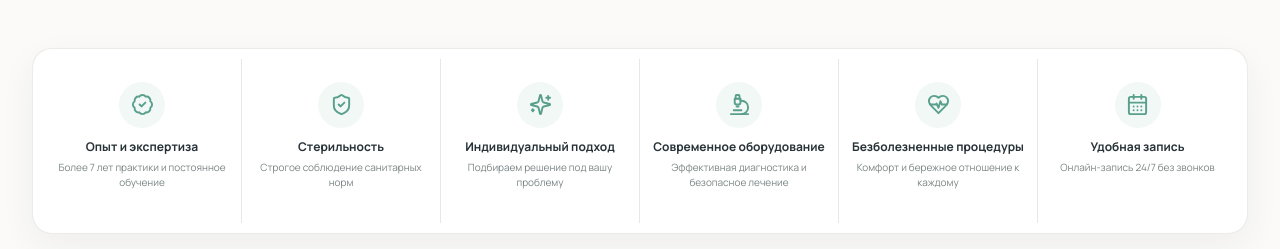
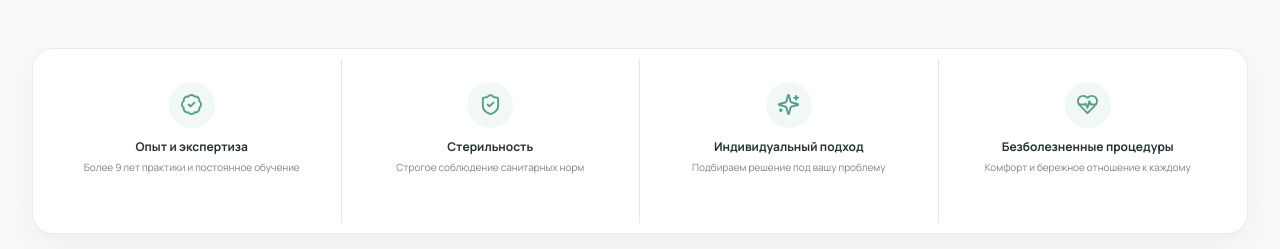
Before and after one commit to kurguzenko132/mama, a Next.js app: page / in a window 1280 px wide. Shown: the part 703-952 px from the top of the page. Built offline with nearby package versions, Linux system fonts and the light colour scheme; no server answers.

Commit message:
feat: refine advantages section

```diff
--- a/src/content/site-content.ts
+++ b/src/content/site-content.ts
@@ -12,12 +12,10 @@ export const navigation = [
 ] as const;
 
 export const advantages = [
-  ["BadgeCheck", "Опыт и экспертиза", "Более 7 лет практики и постоянное обучение"],
+  ["BadgeCheck", "Опыт и экспертиза", "Более 9 лет практики и постоянное обучение"],
   ["ShieldCheck", "Стерильность", "Строгое соблюдение санитарных норм"],
   ["Sparkles", "Индивидуальный подход", "Подбираем решение под вашу проблему"],
-  ["Microscope", "Современное оборудование", "Эффективная диагностика и безопасное лечение"],
   ["HeartPulse", "Безболезненные процедуры", "Комфорт и бережное отношение к каждому"],
-  ["CalendarDays", "Удобная запись", "Онлайн-запись 24/7 без звонков"],
 ] as const;
 
 export const services = [
```
Also changed, not shown: src/app/globals.css.
